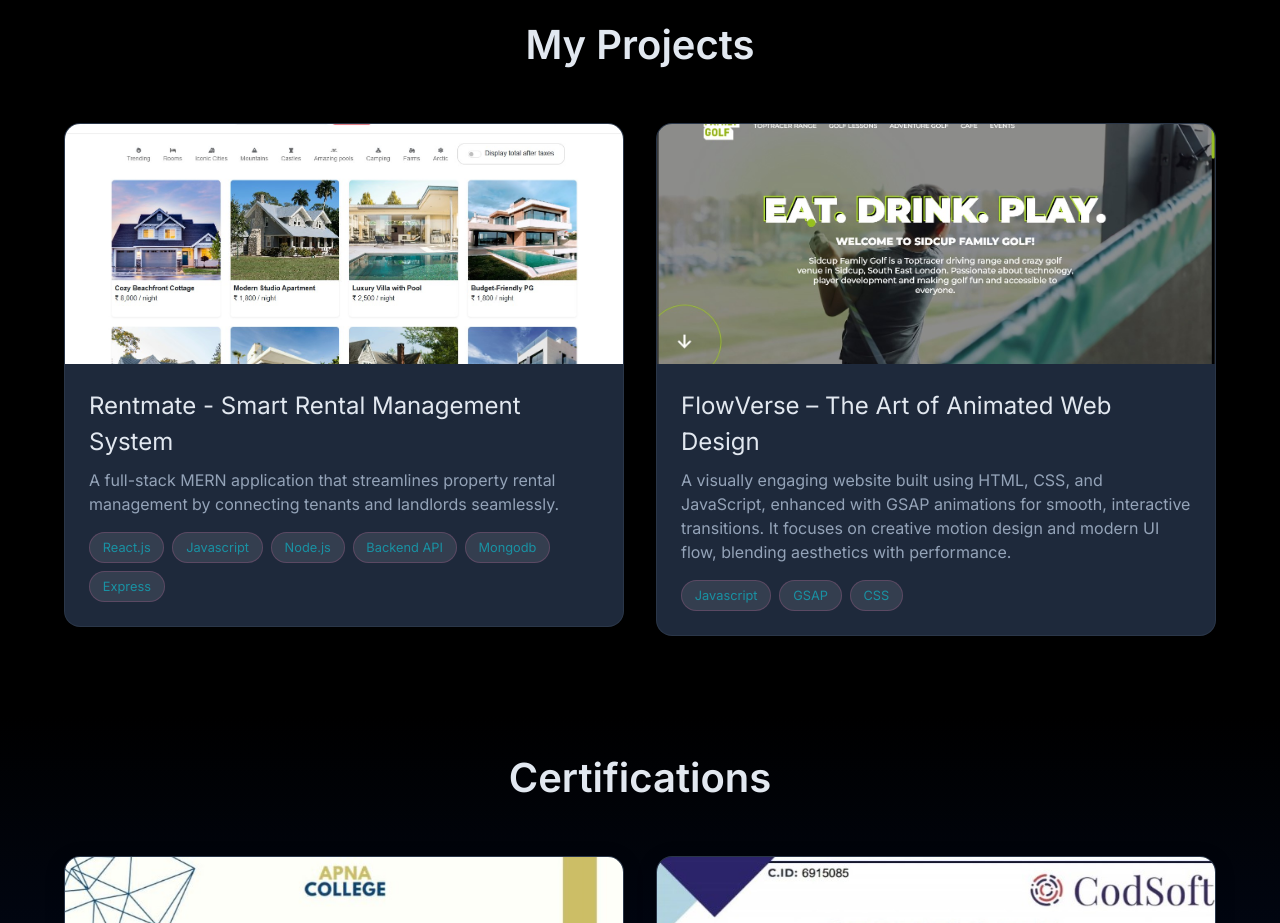
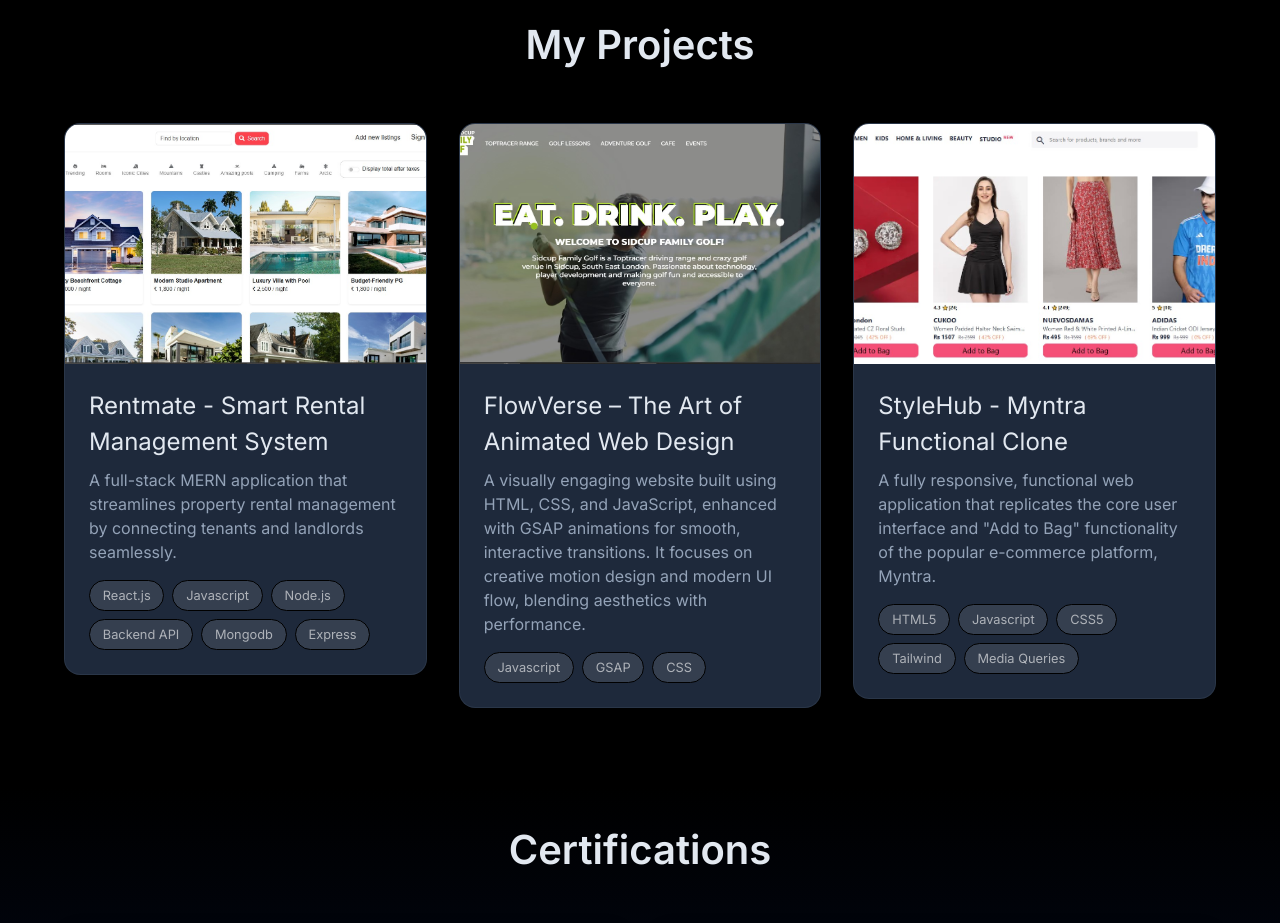
Before and after one commit to Abuzar448/Abuzar-Portfolio, a React (Vite) app: page / in a window 1280 px wide. Shown: the part 4700-5623 px from the top of the page. Built offline with nearby package versions, Linux system fonts and the light colour scheme.

Commit message:
Added Project

```diff
--- a/src/App.css
+++ b/src/App.css
@@ -579,8 +579,8 @@
   background: rgba(255, 255, 255, 0.1);
   border-radius: 50px;
   font-size: 0.8rem;
-  color: var(--accent-color);
-  border: 1px solid rgba(244, 114, 182, 0.2);
+  color: rgb(255, 255, 255,0.6);
+  border: 1px solid black;
 }
 
 /* contact section */
--- a/src/components/Projects.jsx
+++ b/src/components/Projects.jsx
@@ -100,6 +100,35 @@
         </motion.div>
         </a>
 
+        <a href="https://abuzar448.github.io/Myntra_Clone/">
+          <motion.div
+          className="project-card"
+          variants={fadeInUp}
+          whileHover={{ y: -10, transition: { duration: 0.2 } }}
+        >
+          <motion.div
+            className="project-image"
+            style={{
+              backgroundImage: "url('/projects/Myntra_Clone.jpg')",
+            }}
+            whileHover={{ scale: 1.05, transition: { duration: 0.2 } }}
+          />
+          <h3> StyleHub - Myntra Functional Clone</h3>
+          <p>
+            A fully responsive, functional web application that replicates the core user interface and "Add to Bag" functionality of the popular e-commerce platform, Myntra.
+          </p>
+          <div className="project-tech">
+            <span>HTML5</span>
+            <span>Javascript</span>
+            <span>CSS5</span>
+            <span>Tailwind</span>
+            <span>Media Queries</span>
+          </div>
+        </motion.div>
+        </a>
+
+
+
       </motion.div>
     </motion.section>
   );
```
Also changed, not shown: public/projects/Myntra_Clone.jpg (added).
